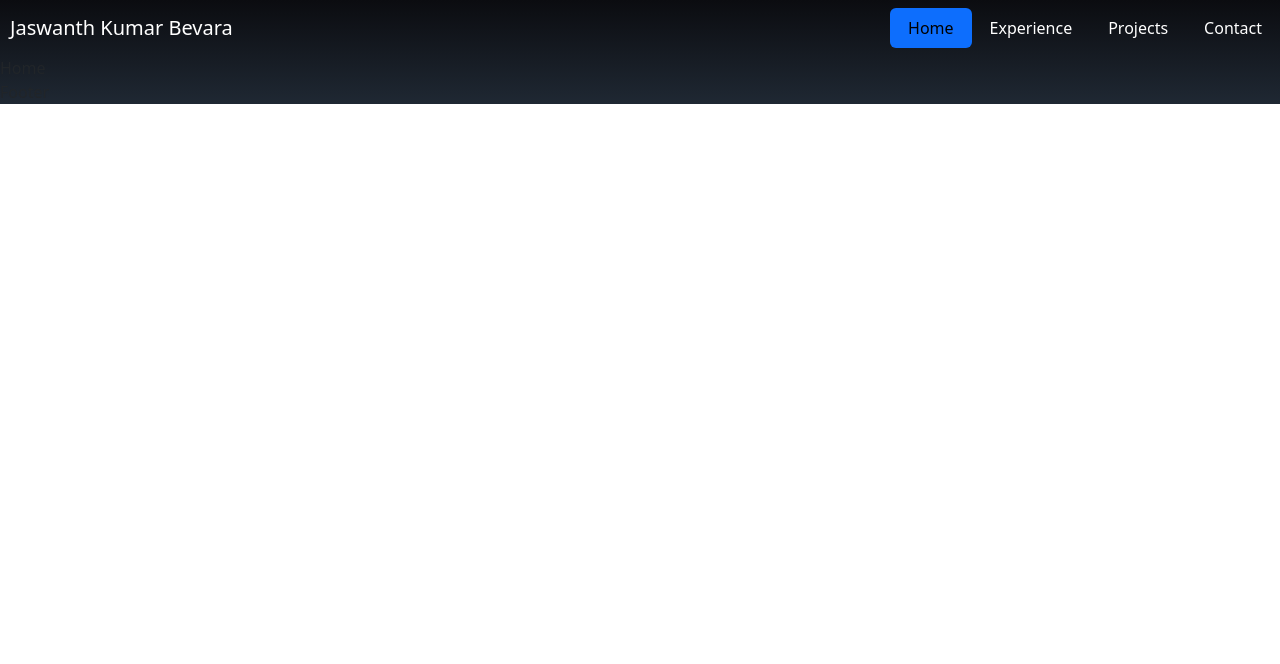
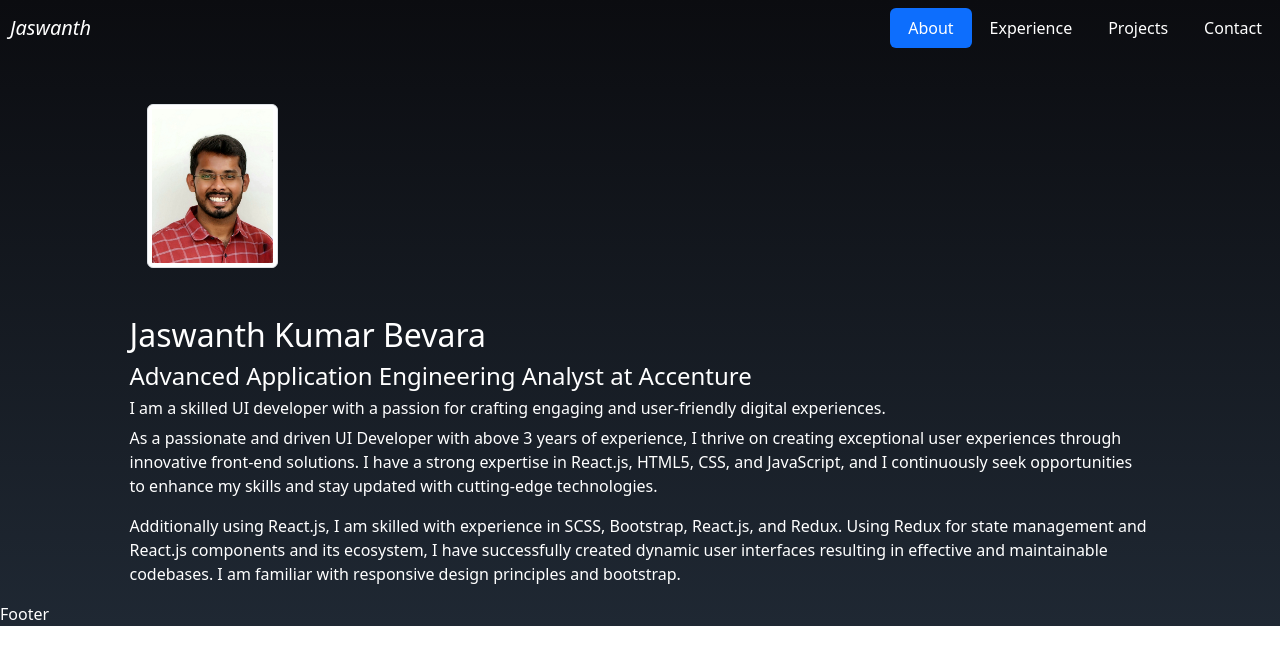
Before and after one commit to jaswanth-b-kumar/skillset-portfolio, a React (Create React App) app: page /#/ in a window 1280 px wide. Shown: the top 664 px of the page. Built offline with nearby package versions, Linux system fonts and the light colour scheme.

Commit message:
header url changes

```diff
--- a/src/App.js
+++ b/src/App.js
@@ -1,7 +1,7 @@
 import { HashRouter, Route, Routes } from "react-router-dom";
 import Header from "./Components/Header/Header";
 import Home from "./Components/Home/Home";
-import './Styles/styles.scss'
+import './Assets/Styles/styles.scss'
 import Footer from "./Components/Footer/Footer";
 import Experience from "./Components/Experience/Experience";
 import Contact from "./Components/Contact/Contact";
--- a/src/Styles/styles.scss
+++ b/src/Assets/Styles/styles.scss
@@ -1,9 +1,14 @@
 @import '~bootstrap/scss/bootstrap.scss';
 
-body{
+body {
+
     margin: 0;
 
-    .app-component{
+    * {
+        color: #fff;
+    }
+
+    .app-component {
         background: linear-gradient(to bottom, #0B0C10, #1F2833);
     }
 }
--- a/src/Components/Header/Header.js
+++ b/src/Components/Header/Header.js
@@ -14,10 +14,10 @@ function Header() {
             <button className="navbar-toggler" type="button" data-toggle="collapse" data-target="#navbarSupportedContent" aria-controls="navbarSupportedContent" aria-expanded={navActive ? "True" : "False"} aria-label="Toggle navigation" onClick={handleNavBtn}>
                 <span className="navbar-toggler-icon"></span>
             </button>
-            <h1 className="navbar-brand portfolio-logo blockquote">Jaswanth Kumar Bevara</h1>
+            <h1 className="navbar-brand portfolio-logo blockquote"><i>Jaswanth</i></h1>
             <div className={`${navActive ? '' : 'collapse'} navbar-collapse justify-content-end nav-pills`} id="navbarSupportedContent">
                 <ul className="navbar-nav mr-auto nav-ul-custom">
-                    <li className="nav-item"><NavLink className="nav-link" exact activeClassName="active" to='/'><span>Home</span></NavLink></li>
+                    <li className="nav-item"><NavLink className="nav-link" exact activeClassName="active" to='/'><span>About</span></NavLink></li>
                     <li className="nav-item"><NavLink className="nav-link" to='/experience'><span>Experience</span></NavLink></li>
                     <li className="nav-item"><NavLink className="nav-link" to='/projects'><span>Projects</span></NavLink></li>
                     <li className="nav-item"><NavLink className="nav-link" to='/contact'><span>Contact</span></NavLink></li>
--- a/src/Components/Home/Home.js
+++ b/src/Components/Home/Home.js
@@ -1,8 +1,24 @@
-import React from 'react'
+import React from 'react';
+import profilePhoto from './../../Assets/Images/profile_photo.jpg'
 
 function Home() {
   return (
-    <div>Home</div>
+    <div className="container about-container">
+      <div className="row">
+        <div className="col-12 col-sm-3 col-md-3 col-lg-3 text-center mt-5">
+          <img src={profilePhoto} className="img-fluid rounded col-6 img-thumbnail" alt='profile' />
+        </div>
+        <div className="col-9 col-sm-11 col-md-11 col-lg-11 mx-auto mt-5">
+          <h2 className='about-head'>Jaswanth Kumar Bevara</h2>
+          <h4 className='about-designation'>Advanced Application Engineering Analyst at Accenture</h4>
+          <h6 className='about-role'>I am a skilled UI developer with a passion for crafting engaging and user-friendly digital experiences.</h6>
+          <div className='about-description'>
+            <p>As a passionate and driven UI Developer with above 3 years of experience, I thrive on creating exceptional user experiences through innovative front-end solutions. I have a strong expertise in React.js, HTML5, CSS, and JavaScript, and I continuously seek opportunities to enhance my skills and stay updated with cutting-edge technologies. </p>
+            <p>Additionally using React.js, I am skilled with experience in SCSS, Bootstrap, React.js, and Redux. Using Redux for state management and React.js components and its ecosystem, I have successfully created dynamic user interfaces resulting in effective and maintainable codebases. I am familiar with responsive design principles and bootstrap.</p>
+          </div>
+        </div>
+      </div>
+    </div>
   )
 }
 
```
Also changed, not shown: src/Assets/Images/profile_photo.jpg (added).
